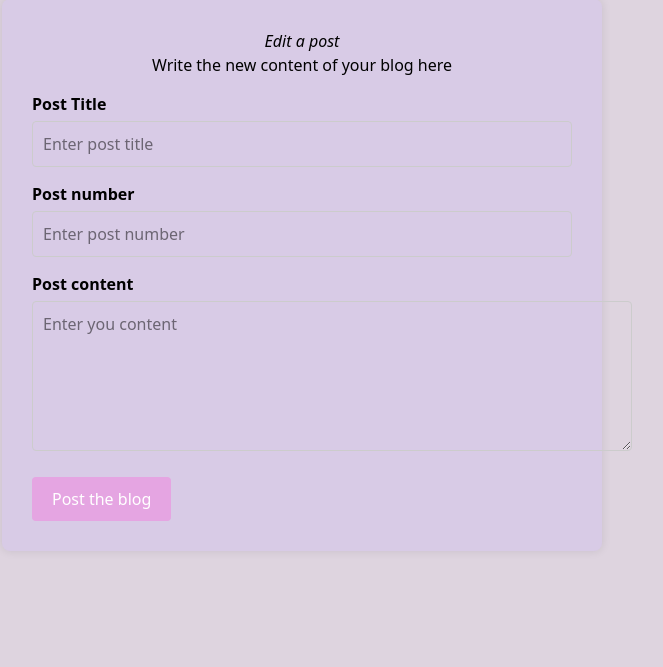
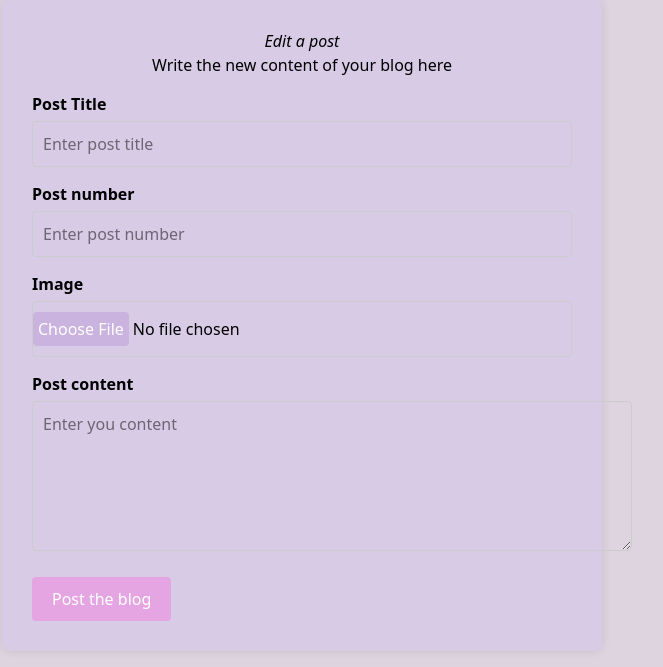
Before and after one commit to maryam-amn/php_blog, a PHP site: page /Edition_post.php in a window 1280 px wide. Shown: the part 133-800 px from the top of the page, without its empty margins (338-1001 px from the left). Run offline with PHP 8.4, Linux system fonts and the light colour scheme; style sheets or scripts are compiled from the project's sources.

Commit message:
feat : we can add image for each blog

```diff
--- a/public/Creation_post.php
+++ b/public/Creation_post.php
@@ -33,6 +33,8 @@
         <input type="text" placeholder="Enter post title">
         <label> Description</label>
         <input type="text" placeholder="Enter a description">
+        <label> Image </label>
+        <input type="file" id="avatar" name="avatar" accept="image/png, image/jpeg"/>
         <label>Post content</label>
         <textarea placeholder="Enter you content "></textarea>
         <button>Post the blog</button>
--- a/public/Edition_post.php
+++ b/public/Edition_post.php
@@ -33,9 +33,12 @@
         <input type="text" placeholder="Enter post title">
         <label>Post number</label>
         <input type="number" placeholder="Enter post number">
+        <label> Image </label>
+        <input type="file" id="avatar" name="avatar" accept="image/png, image/jpeg"/>
         <label>Post content</label>
         <textarea placeholder="Enter you content "></textarea>
         <button>Post the blog</button>
+
     </form>
 
 </section>
--- a/public/style.css
+++ b/public/style.css
@@ -68,7 +68,7 @@ label {
     font-weight: bold;
 }
 
-input[type="text"], input[type = 'number'] {
+input[type="text"], input[type = 'number']{
     width: 100%;
     padding: 10px;
     margin-top: 5px;
@@ -76,7 +76,15 @@ input[type="text"], input[type = 'number'] {
     border-radius: 4px;
     box-sizing: border-box;
 }
-
+input[type = "file"] {
+    width: 100%;
+    padding: 10px;
+    padding-left: 0px;
+    margin-top: 5px;
+    border: 1px solid #ccc;
+    border-radius: 4px;
+    box-sizing: border-box;
+}
 textarea {
     height: 150px;
     width: 600px;
@@ -88,7 +96,7 @@ textarea {
     resize: block;
 }
 
-button {
+button{
     margin-top: 20px;
     padding: 10px 20px;
     background-color: #e5a5e2;
@@ -98,7 +106,7 @@ button {
     cursor: pointer;
 }
 
-button:hover {
+button:hover{
     background-color: #7a1c76;
 }
 
@@ -153,7 +161,6 @@ img {
 }
 
 .font-post-homepage button {
-  /* Animation douce */
     margin: 0px;
    margin: 5px;
     border-radius: 5px;
@@ -163,11 +170,11 @@ img {
     height: 200px;
     margin: 10px;
     border-radius: 20px;
-    transition: transform 0.3s ease; /* Animation douce */
+    transition: transform 0.3s ease;
 }
 
 .font-post-homepage img:hover {
-    transform: scale(1.02); /* Agrandit l'image sur hover */
+    transform: scale(1.02);
 }
 
 
@@ -194,3 +201,16 @@ mark {
     text-decoration: underline blue;
     background-color: #d8cbe6;
 }
+
+::file-selector-button {
+    margin-top: 0px;
+    padding: 5px;
+    background-color: #cab3df;
+    color: white;
+    border: none;
+    border-radius: 4px;
+    cursor: pointer;
+}
+::file-selector-button:hover{
+    background-color: #a07ebf;
+}
```
